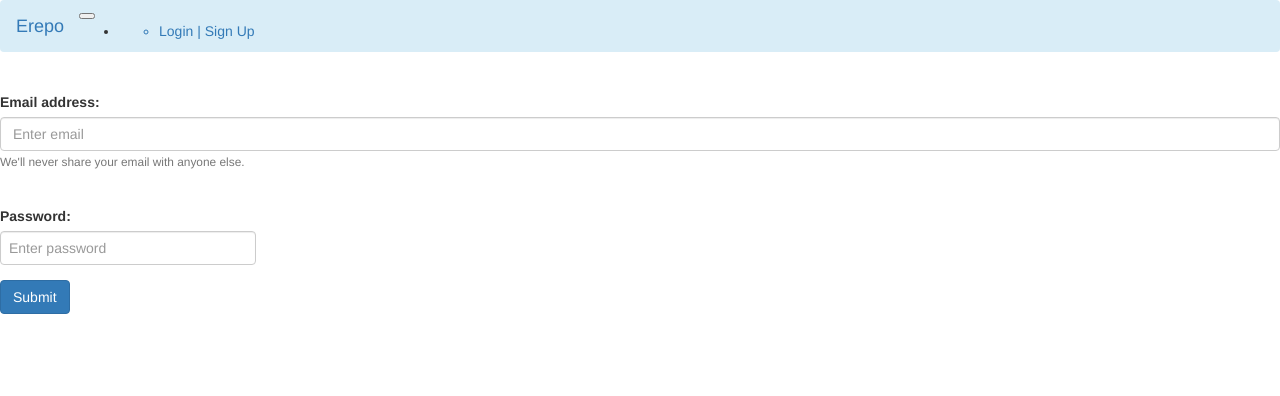
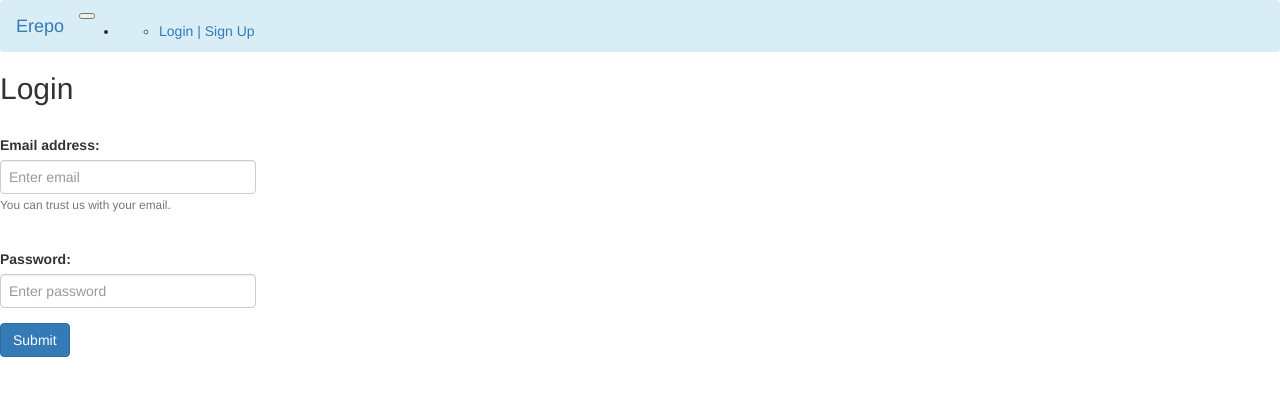
Before and after one commit to Charlly234/project-repo, a Vue app: page /#/login2 in a window 1280 px wide. Shown: the top 396 px of the page. Built offline with nearby package versions, Linux system fonts and the light colour scheme.

Commit message:
a little sth more

```diff
--- a/src/components/loginpage2.vue
+++ b/src/components/loginpage2.vue
@@ -1,10 +1,11 @@
 <template>
   <div>
+  <h2>Login</h2>
     <b-form @submit="onSubmit" @reset="onReset" v-if="show">
       <b-form-group id="exampleInputGroup1"
                     label="Email address:"
                     label-for="exampleInput1"
-                    description="We'll never share your email with anyone else.">
+                    description="You can trust us with your email.">
         <b-form-input id="exampleInput1"
                       type="email"
                       v-model="form.email"
@@ -61,3 +62,23 @@ export default {
   }
 }
 </script>
+<style>
+#Login{
+    margin: 20px auto;
+    max-width: 500px;
+}
+label{
+    display: block;
+    margin: 20px 0 10px;
+}
+input[type="email"], textarea{
+    display: block;
+    width: 20%;
+    padding: 8px;
+}
+input[type="password"], textarea{
+    display: block;
+    width: 20%;
+    padding: 8px;
+}
+</style>
```
